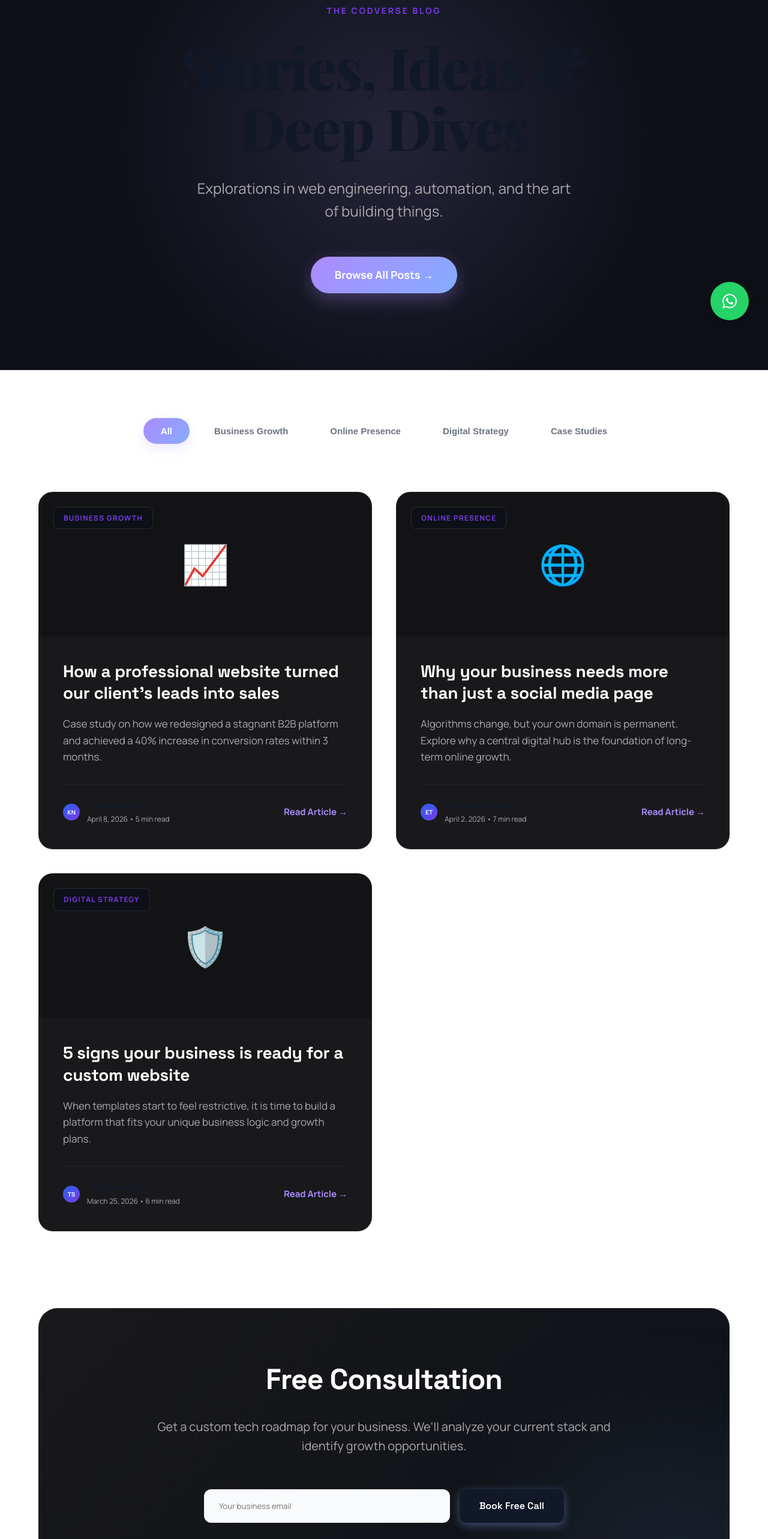
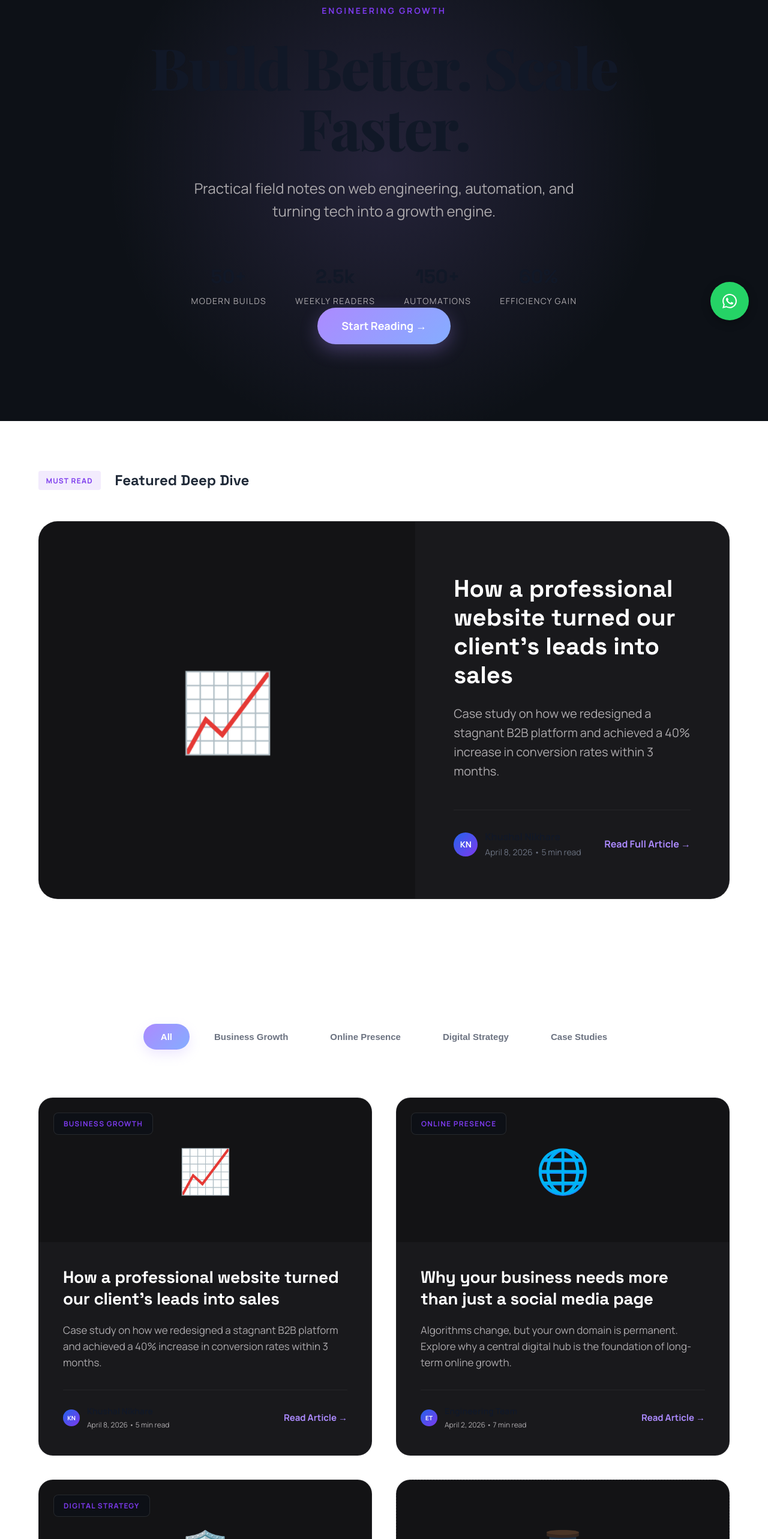
Before and after one commit to Khushal-Nikhare/codverse, a Next.js app: page /blog in a window 1280 px wide. Shown: the part 234-2800 px from the top of the page at 60% size. Built offline with nearby package versions, Linux system fonts and the light colour scheme.

Commit message:
feat(blog): complete conversion-focused overhaul

```diff
--- a/app/blog/blog.module.css
+++ b/app/blog/blog.module.css
@@ -163,7 +163,7 @@
 }
 
 .blogCard {
-  background: #19191c; /* Using surface color from globals */
+  background: #19191c;
   border: 1px solid rgba(255, 255, 255, 0.05);
   border-radius: 1.5rem;
   overflow: hidden;
@@ -182,7 +182,7 @@
 .cardImage {
   width: 100%;
   height: 240px;
-  background: #131315; /* Subtle dark surface */
+  background: #131315;
   display: flex;
   align-items: center;
   justify-content: center;
@@ -270,115 +270,318 @@
   transform: translateX(5px);
 }
 
-.leadBanner {
-  background: linear-gradient(135deg, #19191c 0%, #0d1117 100%);
+/* Trust Bar */
+.trustBar {
+  display: flex;
+  justify-content: center;
+  gap: 3rem;
+  margin-top: 4rem;
+  flex-wrap: wrap;
+  animation: fadeInUp 1s ease-out 0.8s both;
+}
+
+.trustMetric {
+  display: flex;
+  flex-direction: column;
+  align-items: center;
+}
+
+.metricValue {
+  font-family: 'Space Grotesk', sans-serif;
+  font-size: 2rem;
+  font-weight: 800;
+  color: var(--text-headline);
+}
+
+.metricLabel {
+  font-size: 0.875rem;
+  color: #adaaad;
+  text-transform: uppercase;
+  letter-spacing: 0.1em;
+  margin-top: 0.25rem;
+}
+
+/* Featured Section */
+.featuredSection {
+  margin-bottom: 8rem;
+}
+
+.sectionHeader {
+  display: flex;
+  align-items: center;
+  gap: 1.5rem;
+  margin-bottom: 3rem;
+}
+
+.sectionBadge {
+  padding: 0.4rem 0.8rem;
+  background: var(--secondary-glow);
+  color: var(--secondary);
+  border-radius: 4px;
+  font-size: 0.75rem;
+  font-weight: 800;
+  text-transform: uppercase;
+  letter-spacing: 0.1em;
+}
+
+.featuredCard {
+  display: grid;
+  grid-template-columns: 1.2fr 1fr;
+  background: #19191c;
   border: 1px solid rgba(255, 255, 255, 0.05);
   border-radius: 2rem;
-  padding: 5rem 3rem;
-  margin: 8rem 0;
-  text-align: center;
-  position: relative;
   overflow: hidden;
+  transition: transform 0.3s ease;
 }
 
-.leadBanner::after {
-  content: "";
-  position: absolute;
-  bottom: -50%;
-  right: -10%;
-  width: 400px;
-  height: 400px;
-  background: rgba(133, 173, 255, 0.1);
-  filter: blur(120px);
-  z-index: 0;
+.featuredCard:hover {
+  transform: translateY(-5px);
+  border-color: rgba(172, 138, 255, 0.2);
 }
 
-.leadContent {
-  position: relative;
-  z-index: 1;
-  max-width: 800px;
-  margin: 0 auto;
+.featuredImage {
+  background: #131315;
+  display: flex;
+  align-items: center;
+  justify-content: center;
+  min-height: 400px;
 }
 
-.leadBanner h2 {
-  font-size: 3rem;
-  font-weight: 800;
-  margin-bottom: 1.5rem;
-  color: #ffffff;
-  letter-spacing: -0.02em;
+.featuredContent {
+  padding: 4rem;
+  display: flex;
+  flex-direction: column;
 }
 
-.leadBanner p {
-  font-size: 1.25rem;
-  margin-bottom: 3.5rem;
-  color: #adaaad;
+.featuredContent h3 {
+  font-size: 2.5rem;
+  font-weight: 800;
+  color: #fff;
+  line-height: 1.2;
+  margin: 1.5rem 0;
 }
 
-.signupSection {
-  padding: 8rem 0;
-  text-align: center;
-  background: #131315;
-  border-radius: 2.5rem;
-  margin-bottom: 8rem;
-  border: 1px solid rgba(255, 255, 255, 0.05);
+.featuredContent p {
+  font-size: 1.25rem;
+  color: #adaaad;
+  line-height: 1.6;
+  margin-bottom: 3rem;
 }
 
-.signupSection h2 {
-  font-size: 3rem;
-  font-weight: 800;
-  margin-bottom: 1.5rem;
-  letter-spacing: -0.02em;
+.featuredFooter {
+  margin-top: auto;
+  display: flex;
+  justify-content: space-between;
+  align-items: center;
+  border-top: 1px solid rgba(255, 255, 255, 0.05);
+  padding-top: 2rem;
 }
 
-.trustLine {
-  margin-top: 1.5rem;
-  font-size: 0.9375rem;
+.featuredBtn {
+  color: #ac8aff;
+  font-weight: 800;
+  text-decoration: none;
+  transition: all 0.3s ease;
+}
+
+.featuredBtn:hover {
+  color: #85adff;
+  transform: translateX(5px);
+}
+
+/* Coming Soon Card */
+.comingSoonCard {
+  border-style: dashed;
+  border-color: rgba(255, 255, 255, 0.1);
+}
+
+.comingSoonBadge {
+  display: inline-block;
+  padding: 0.25rem 0.6rem;
+  background: rgba(255, 255, 255, 0.05);
+  border: 1px solid rgba(255, 255, 255, 0.1);
+  border-radius: 4px;
+  font-size: 0.7rem;
+  font-weight: 800;
+  text-transform: uppercase;
   color: #adaaad;
+  margin-bottom: 1rem;
+}
+
+.notifyBtn {
+  padding: 0.6rem 1.2rem;
+  background: rgba(172, 138, 255, 0.1);
+  color: #ac8aff;
+  border-radius: 999px;
+  font-size: 0.875rem;
+  font-weight: 700;
+  text-decoration: none;
+  transition: all 0.3s ease;
+}
+
+.notifyBtn:hover {
+  background: #ac8aff;
+  color: #fff;
+}
+
+/* Bold Lead Panel */
+.boldLeadPanel {
+  background: linear-gradient(135deg, #19191c 0%, #0d1117 100%);
+  border: 2px solid #ac8aff;
+  border-radius: 2.5rem;
+  padding: 6rem 4rem;
+  margin-bottom: 4rem;
+  text-align: center;
+}
+
+.panelLabel {
+  display: block;
+  font-size: 0.75rem;
+  font-weight: 800;
+  text-transform: uppercase;
+  color: #ac8aff;
+  margin-bottom: 1.5rem;
+  letter-spacing: 0.2em;
+}
+
+.boldLeadPanel h2 {
+  font-size: 3.5rem;
+  font-weight: 800;
+  color: #fff;
+  margin-bottom: 1.5rem;
+}
+
+.boldLeadPanel p {
+  font-size: 1.5rem;
+  color: #adaaad;
+  max-width: 700px;
+  margin: 0 auto 3.5rem;
+}
+
+.panelActions {
+  display: flex;
+  gap: 1.5rem;
+  justify-content: center;
+  flex-wrap: wrap;
+}
+
+.panelBtnPrimary {
+  padding: 1.25rem 3rem;
+  background: #ac8aff;
+  color: #fff;
+  border-radius: 12px;
+  font-weight: 800;
+  text-decoration: none;
+  transition: all 0.3s ease;
+}
+
+.panelBtnSecondary {
+  padding: 1.25rem 3rem;
+  background: rgba(255, 255, 255, 0.05);
+  color: #fff;
+  border: 1px solid rgba(255, 255, 255, 0.1);
+  border-radius: 12px;
+  font-weight: 800;
+  text-decoration: none;
+  transition: all 0.3s ease;
+}
+
+/* Newsletter Strip */
+.newsletterStrip {
+  background: #131315;
+  border: 1px solid rgba(255, 255, 255, 0.05);
+  display: flex;
+  align-items: center;
+  gap: 2rem;
+  padding: 2.5rem 4rem;
+  border-radius: 1.5rem;
+  margin-bottom: 6rem;
+}
+
+.stripLogo {
+  font-size: 2.5rem;
+}
+
+.stripText h4 {
+  font-size: 1.25rem;
+  color: #fff;
+  margin-bottom: 0.25rem;
+}
+
+.stripText p {
+  color: #adaaad;
+  font-size: 1rem;
+}
+
+.stripForm {
+  margin-left: auto;
+  display: flex;
+  gap: 1rem;
+}
+
+.stripInput {
+  padding: 0.8rem 1.5rem;
+  background: #19191c;
+  border: 1px solid rgba(255, 255, 255, 0.1);
+  border-radius: 8px;
+  color: #fff;
+  width: 300px;
+}
+
+.stripBtn {
+  padding: 0.8rem 2rem;
+  background: var(--accent-gradient);
+  border: none;
+  border-radius: 8px;
+  color: #fff;
+  font-weight: 700;
+  cursor: pointer;
+}
+
+@media (max-width: 1024px) {
+  .featuredCard {
+    grid-template-columns: 1fr;
+  }
+
+  .featuredImage {
+    min-height: 300px;
+  }
+
+  .newsletterStrip {
+    flex-direction: column;
+    text-align: center;
+    padding: 3rem 2rem;
+  }
+
+  .stripForm {
+    margin-left: 0;
+    width: 100%;
+    flex-direction: column;
+  }
+
+  .stripInput {
+    width: 100%;
+  }
 }
 
 @media (max-width: 768px) {
-  .categoryFilters {
-    gap: 0.5rem;
-    margin: 3rem 0;
-  }
-
-  .filterBtn {
-    padding: 0.6rem 1.25rem;
-    font-size: 0.875rem;
-  }
-
-  .blogGrid {
-    grid-template-columns: 1fr;
+  .trustBar {
     gap: 2rem;
   }
 
-  .blogCard {
-    border-radius: 1.25rem;
-  }
-
-  .cardContent {
-    padding: 2rem;
-  }
-
-  .cardContent h3 {
+  .metricValue {
     font-size: 1.5rem;
   }
 
-  .leadBanner {
-    padding: 3rem 1.5rem;
-    margin: 4rem 0;
+  .featuredContent h3 {
+    font-size: 1.75rem;
   }
 
-  .leadBanner h2 {
-    font-size: 2.25rem;
+  .boldLeadPanel {
+    padding: 4rem 2rem;
   }
 
-  .signupSection {
-    padding: 4rem 1.5rem;
-    margin-bottom: 4rem;
-  }
-
-  .signupSection h2 {
+  .boldLeadPanel h2 {
     font-size: 2.25rem;
   }
 }
--- a/app/blog/page.js
+++ b/app/blog/page.js
@@ -45,18 +45,70 @@ export default function BlogPage() {
       {/* Hero Block */}
       <header className={styles.hero}>
         <div className={styles.heroContent}>
-          <span className={styles.heroLabel}>The Codverse Blog</span>
-          <h1 className={styles.heroHeadline}>Stories, Ideas & Deep Dives</h1>
+          <span className={styles.heroLabel}>Engineering Growth</span>
+          <h1 className={styles.heroHeadline}>Build Better. Scale Faster.</h1>
           <p className={styles.heroSubtitle}>
-            Explorations in web engineering, automation, and the art of building things.
+            Practical field notes on web engineering, automation, and turning tech into a growth engine.
           </p>
-          <Link href="#posts" className={styles.heroButton}>
-            Browse All Posts →
+
+          <div className={styles.trustBar}>
+            <div className={styles.trustMetric}>
+              <span className={styles.metricValue}>50+</span>
+              <span className={styles.metricLabel}>Modern Builds</span>
+            </div>
+            <div className={styles.trustMetric}>
+              <span className={styles.metricValue}>2.5k</span>
+              <span className={styles.metricLabel}>Weekly Readers</span>
+            </div>
+            <div className={styles.trustMetric}>
+              <span className={styles.metricValue}>150+</span>
+              <span className={styles.metricLabel}>Automations</span>
+            </div>
+            <div className={styles.trustMetric}>
+              <span className={styles.metricValue}>60%</span>
+              <span className={styles.metricLabel}>Efficiency Gain</span>
+            </div>
+          </div>
+
+          <Link href="#featured" className={styles.heroButton}>
+            Start Reading →
           </Link>
         </div>
       </header>
 
       <div className="container">
+        {/* Featured Article */}
+        <section id="featured" className={styles.featuredSection}>
+          <div className={styles.sectionHeader}>
+            <span className={styles.sectionBadge}>Must Read</span>
+            <h2>Featured Deep Dive</h2>
+          </div>
+          <div className={styles.featuredCard}>
+            <div className={styles.featuredImage}>
+              <span style={{ fontSize: '8rem' }}>{posts[0].image}</span>
+            </div>
+            <div className={styles.featuredContent}>
+              <span className={styles.categoryTag}>{posts[0].category}</span>
+              <h3>{posts[0].title}</h3>
+              <p>{posts[0].excerpt}</p>
+              <div className={styles.featuredFooter}>
+                <div className={styles.author}>
+                  <div style={{ width: '40px', height: '40px', borderRadius: '50%', background: 'var(--accent-gradient)', display: 'flex', alignItems: 'center', justifyContent: 'center', fontSize: '14px', fontWeight: 'bold', color: '#fff' }}>
+                    {posts[0].author.split(' ').map(n => n[0]).join('')}
+                  </div>
+                  <div>
+                    <span style={{ display: 'block', fontWeight: 700, color: 'var(--text-headline)' }}>{posts[0].author}</span>
+                    <span style={{ fontSize: '0.875rem', color: 'var(--text-muted)' }}>{posts[0].date} • {posts[0].readTime}</span>
+                  </div>
+                </div>
+                <Link href={`/blog/${posts[0].id}`} className={styles.featuredBtn}>
+                  Read Full Article →
+                </Link>
+              </div>
+            </div>
+          </div>
+        </section>
+
         {/* Category Filters */}
         <div className={styles.categoryFilters}>
           {['All', 'Business Growth', 'Online Presence', 'Digital Strategy', 'Case Studies'].map((cat, i) => (
@@ -72,7 +124,7 @@ export default function BlogPage() {
             <article key={post.id} className={styles.blogCard}>
               <div className={styles.cardImage}>
                 <span className={styles.categoryTag}>{post.category}</span>
-                <span style={{ fontSize: '4rem' }}>{post.image}</span>
+                <span style={{ fontSize: '4.5rem' }}>{post.image}</span>
               </div>
               <div className={styles.cardContent}>
                 <h3>{post.title}</h3>
@@ -94,29 +146,49 @@ export default function BlogPage() {
               </div>
             </article>
           ))}
+
+          {/* Coming Soon Card */}
+          <article className={`${styles.blogCard} ${styles.comingSoonCard}`}>
+            <div className={styles.cardImage}>
+              <span style={{ fontSize: '4.5rem', opacity: 0.3 }}>⌛</span>
+            </div>
+            <div className={styles.cardContent}>
+              <span className={styles.comingSoonBadge}>Dropping Next Week</span>
+              <h3>The Blueprint for Scaling Service Agencies to $1M+ ARR</h3>
+              <p>We are condensing 5 years of engineering operations into one actionable guide. Do not miss it.</p>
+              <div className={styles.cardFooter} style={{ borderTop: 'none', paddingTop: 0 }}>
+                <Link href="#newsletter" className={styles.notifyBtn}>
+                  Notify Me →
+                </Link>
+              </div>
+            </div>
+          </article>
         </div>
 
-        {/* Mid-page Lead Capture */}
-        <section className={styles.leadBanner}>
-          <div className={styles.leadContent}>
-            <h2>Free Consultation</h2>
-            <p>Get a custom tech roadmap for your business. We&apos;ll analyze your current stack and identify growth opportunities.</p>
-            <div className={styles.subscribeBox} style={{ maxWidth: '600px' }}>
-              <input type="email" placeholder="Your business email" className={styles.inputField} />
-              <Link href="/contact" className="btn btn-primary" style={{ background: 'var(--text-headline)', color: 'var(--bg-deep)' }}>Book Free Call</Link>
+        {/* Bold CTA consultation block */}
+        <section className={styles.boldLeadPanel}>
+          <div className={styles.panelContent}>
+            <span className={styles.panelLabel}>Limited Availability</span>
+            <h2>Ready to scale your business with custom tech?</h2>
+            <p>Book a strategy call to audit your current stack and identify high-impact automation opportunities.</p>
+            <div className={styles.panelActions}>
+              <Link href="/contact" className={styles.panelBtnPrimary}>Book Free Strategy Call</Link>
+              <Link href="/portfolio" className={styles.panelBtnSecondary}>View Our Private Case Studies</Link>
             </div>
           </div>
         </section>
 
-        {/* Newsletter Signup */}
-        <section className={styles.signupSection}>
-          <h2>Stay Ahead of the Curve</h2>
-          <p style={{ maxWidth: '600px', margin: '0 auto 2.5rem' }}>Join 2,000+ founders and agencies getting expert tech insights every week.</p>
-          <div className={styles.subscribeBox}>
-            <input type="email" placeholder="Enter your email" className={styles.inputField} />
-            <button className="btn btn-primary">Subscribe</button>
+        {/* Newsletter Strip */}
+        <section id="newsletter" className={styles.newsletterStrip}>
+          <div className={styles.stripLogo}>📩</div>
+          <div className={styles.stripText}>
+            <h4>Join 2,500+ growth-minded founders.</h4>
+            <p>Weekly field notes on engineering and automation.</p>
           </div>
-          <p className={styles.trustLine}>No spam. Unsubscribe anytime.</p>
+          <div className={styles.stripForm}>
+            <input type="email" placeholder="Your work email" className={styles.stripInput} />
+            <button className={styles.stripBtn}>Subscribe Now</button>
+          </div>
         </section>
       </div>
     </div>
```
